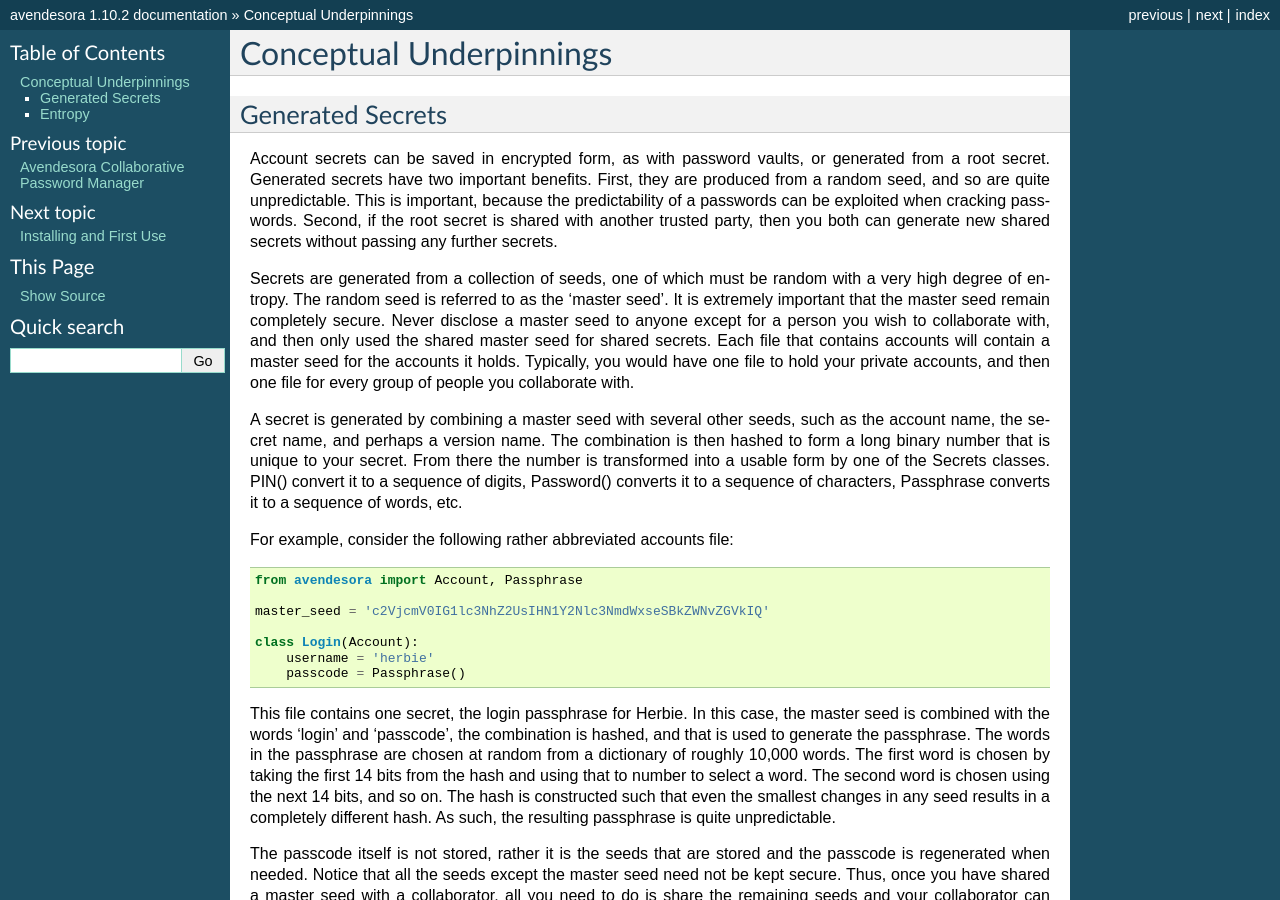
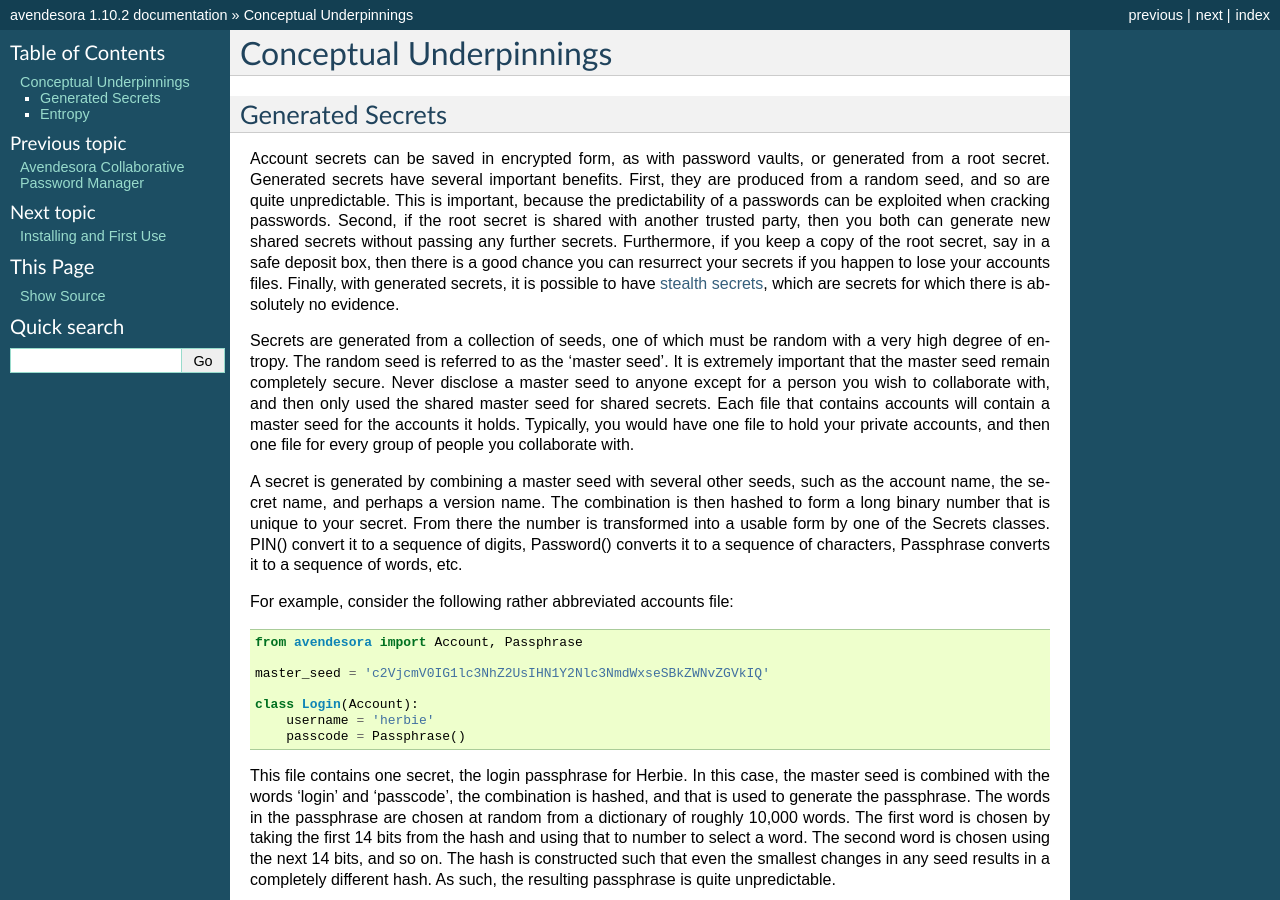
Before and after one commit to KenKundert/avendesora, a Sphinx documentation site: the page built from doc/concepts.rst, in a window 1280 px wide and 900 px high. Built offline with Sphinx 7.4.7, drawn with Linux system fonts in a browser that asks for light colours.

Commit message:
Tweak the documentation a bit.

```diff
--- a/doc/advanced.rst
+++ b/doc/advanced.rst
@@ -825,9 +825,9 @@ the company rather than your partner.  To share accounts with Moiraine,
 you start by getting Moiraine's public GPG key.  Then, create the new
 accounts file with something like::
 
-    avendesora new -g siuan@AesSedai.com,moiraine@AesSedai.com aesSedai.gpg
+    avendesora new -g siuan@aessedai.com,moiraine@aessedai.com aessedai.gpg
 
-This generates a new accounts file, ~/.config/avendesora/AesSedai.gpg,
+This generates a new accounts file, ~/.config/avendesora/aessedai.gpg,
 and encrypts it so only you and Moiraine can open it.  Mail this file to
 Moiraine. Since it is encrypted, it is to safe to send the file through
 email.  Even though Elaida can read this message, the accounts file is
@@ -874,7 +874,7 @@ based on the current time and date.
 If you have a remote partner to whom you wish to prove your
 identity, have that partner use *Avendesora* to generate a challenge
 and a response based on your shared secret. Then the remote partner
-provides you with the challenge and you run avendesora with that
+provides you with the challenge and you run *Avendesora* with that
 challenge to generate the same response, which you provide to your
 remote partner to prove your identity.
 
--- a/doc/concepts.rst
+++ b/doc/concepts.rst
@@ -10,12 +10,16 @@ Generated Secrets
 -----------------
 
 Account secrets can be saved in encrypted form, as with password vaults, or
-generated from a root secret.  Generated secrets have two important benefits.
-First, they are produced from a random seed, and so are quite unpredictable.
-This is important, because the predictability of a passwords can be exploited
-when cracking passwords.  Second, if the root secret is shared with another
-trusted party, then you both can generate new shared secrets without passing any
-further secrets.
+generated from a root secret.  Generated secrets have several important
+benefits.  First, they are produced from a random seed, and so are quite
+unpredictable.  This is important, because the predictability of a passwords can
+be exploited when cracking passwords.  Second, if the root secret is shared with
+another trusted party, then you both can generate new shared secrets without
+passing any further secrets.  Furthermore, if you keep a copy of the root
+secret, say in a safe deposit box, then there is a good chance you can resurrect
+your secrets if you happen to lose your accounts files.  Finally, with generated
+secrets, it is possible to have :ref:`stealth secrets <stealth accounts>`, which
+are secrets for which there is absolutely no evidence.
 
 Secrets are generated from a collection of seeds, one of which must be random
 with a very high degree of entropy. The random seed is referred to as the
--- a/setup.py
+++ b/setup.py
@@ -53,6 +53,7 @@ setup(
     ],
     setup_requires = 'pytest-runner>=2.0'.split(),
     tests_require = 'pytest pexpect'.split(),
+    python_requires='>=2.7, !=3.0.*, !=3.1.*, !=3.2.*',
     keywords = 'avendesora password XKCD'.split(),
     classifiers = [
         'Development Status :: 5 - Production/Stable',
```
